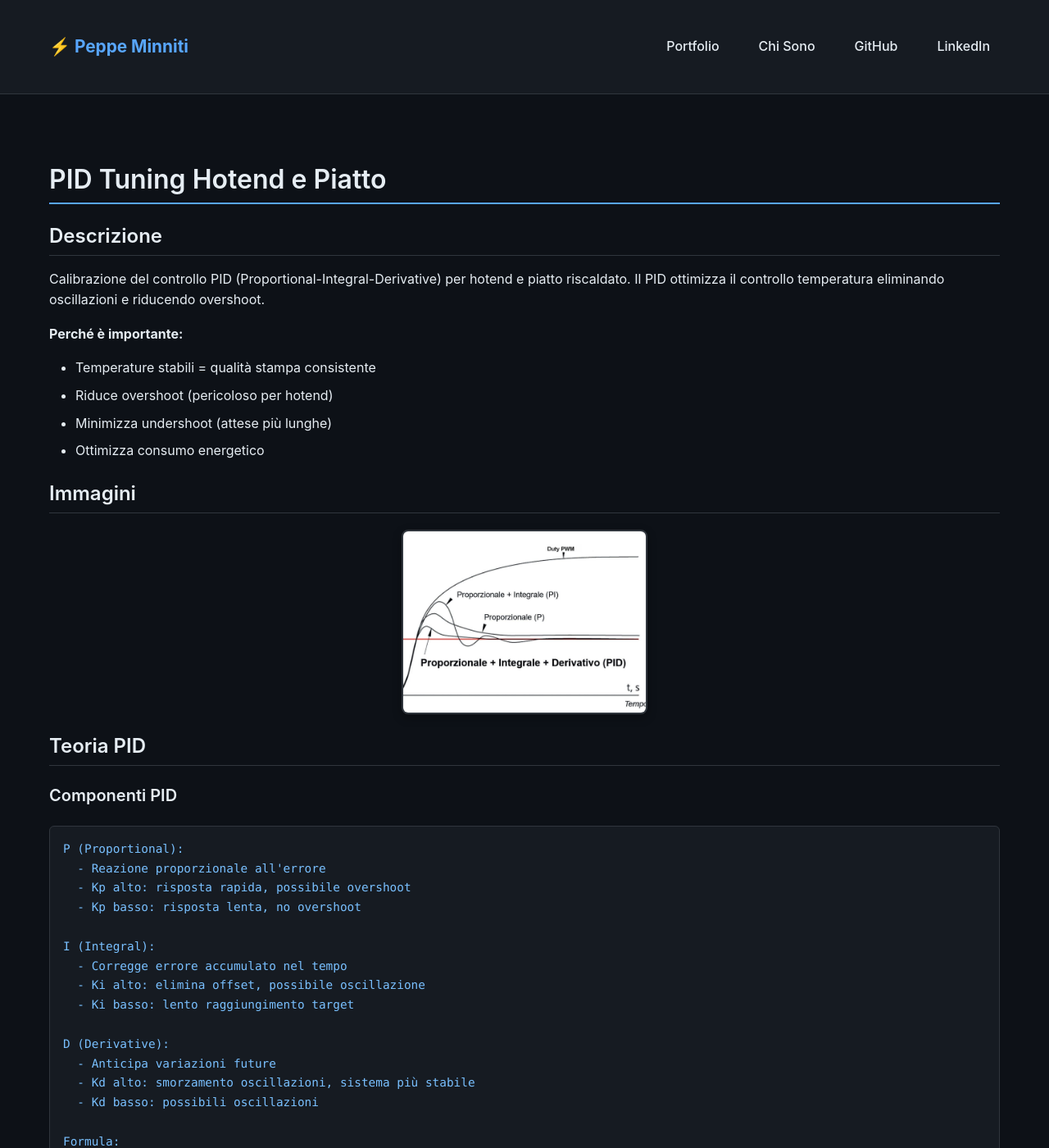
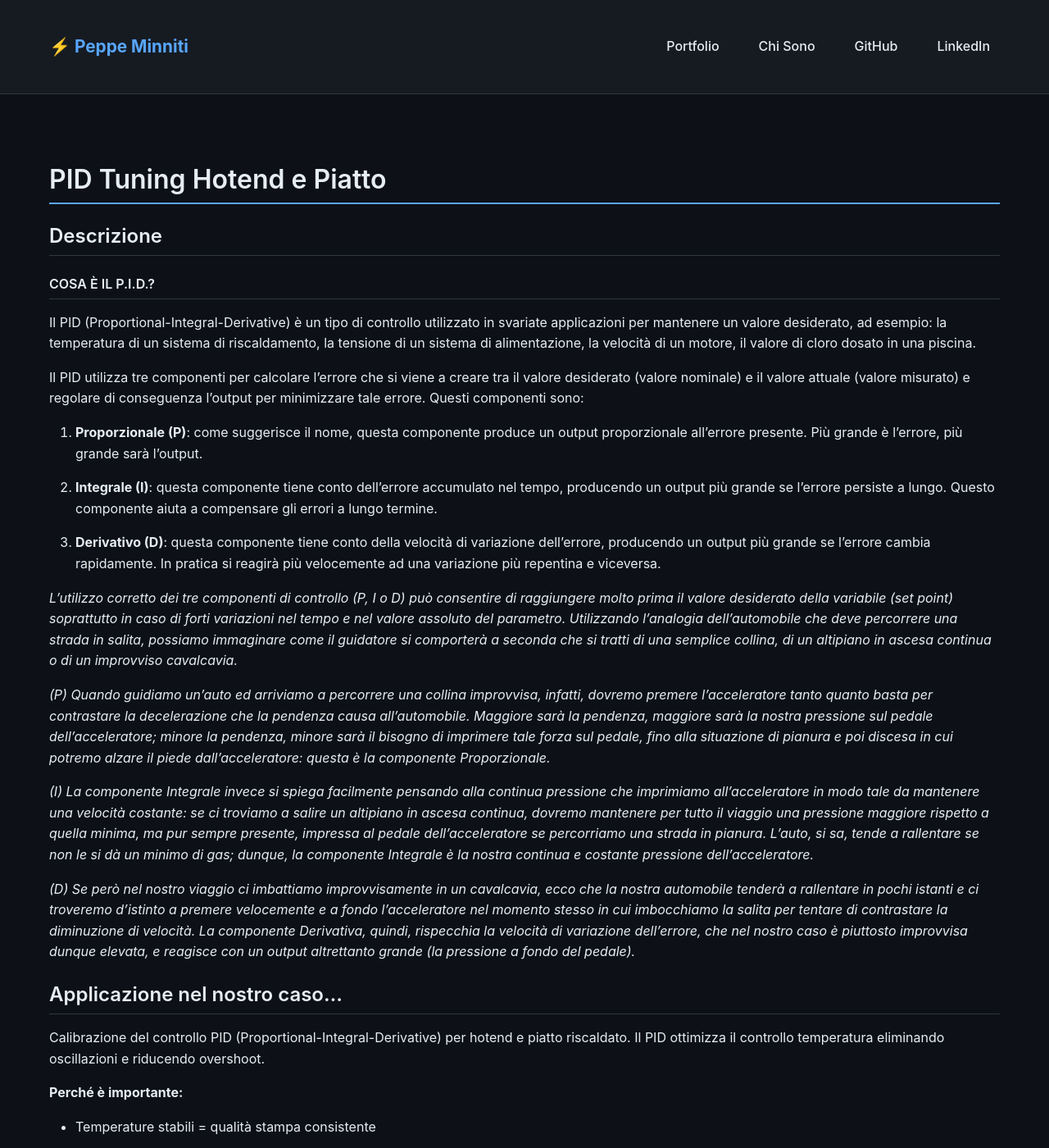
Before and after one commit to PeppeMinniti/Blog, a Jekyll site: the page built from stampante-3d/fasi-realizzazione/5-calibrazione-tuning/pid-tuning-hotend-piatto.md, in a window 1280 px wide and 1400 px high. Shown: the whole window at 82% size. Built offline with Jekyll 4.4.1, drawn with Linux system fonts in a browser that asks for light colours.

Commit message:
upload pid

```diff
--- a/stampante-3d/fasi-realizzazione/5-calibrazione-tuning/pid-tuning-hotend-piatto.md
+++ b/stampante-3d/fasi-realizzazione/5-calibrazione-tuning/pid-tuning-hotend-piatto.md
@@ -5,6 +5,29 @@ title: "PID Tuning Hotend e Piatto"
 # PID Tuning Hotend e Piatto
 
 ## Descrizione
+
+#### COSA È IL P.I.D.?
+Il PID (Proportional-Integral-Derivative) è un tipo di controllo utilizzato in svariate applicazioni per mantenere un valore desiderato, ad esempio: la temperatura di un sistema di riscaldamento, la tensione di un sistema di alimentazione, la velocità di un motore, il valore di cloro dosato in una piscina.
+
+Il PID utilizza tre componenti per calcolare l’errore che si viene a creare tra il valore desiderato (valore nominale) e il valore attuale (valore misurato) e regolare di conseguenza l’output per minimizzare tale errore. Questi componenti sono:
+
+1. **Proporzionale (P)**: come suggerisce il nome, questa componente produce un output proporzionale all’errore presente. Più grande è l’errore, più grande sarà l’output.
+
+2. **Integrale (I)**: questa componente tiene conto dell’errore accumulato nel tempo, producendo un output più grande se l’errore persiste a lungo. Questo componente aiuta a compensare gli errori a lungo termine.
+
+3. **Derivativo (D)**: questa componente tiene conto della velocità di variazione dell’errore, producendo un output più grande se l’errore cambia rapidamente. In pratica si reagirà più velocemente ad una variazione più repentina e viceversa.
+
+_L’utilizzo corretto dei tre componenti di controllo (P, I o D) può consentire di raggiungere molto prima il valore desiderato della variabile (set point) soprattutto in caso di forti variazioni nel tempo e nel valore assoluto del parametro._
+_Utilizzando l’analogia dell’automobile che deve percorrere una strada in salita, possiamo immaginare come il guidatore si comporterà a seconda che si tratti di una semplice collina, di un altipiano in ascesa continua o di un improvviso cavalcavia._
+
+_(P) Quando guidiamo un’auto ed arriviamo a percorrere una collina improvvisa, infatti, dovremo premere l’acceleratore tanto quanto basta per contrastare la decelerazione che la pendenza causa all’automobile. Maggiore sarà la pendenza, maggiore sarà la nostra pressione sul pedale dell’acceleratore; minore la pendenza, minore sarà il bisogno di imprimere tale forza sul pedale, fino alla situazione di pianura e poi discesa in cui potremo alzare il piede dall’acceleratore: questa è la componente Proporzionale._
+
+_(I) La componente Integrale invece si spiega facilmente pensando alla continua pressione che imprimiamo all’acceleratore in modo tale da mantenere una velocità costante: se ci troviamo a salire un altipiano in ascesa continua, dovremo mantenere per tutto il viaggio una pressione maggiore rispetto a quella minima, ma pur sempre presente, impressa al pedale dell’acceleratore se percorriamo una strada in pianura. L’auto, si sa, tende a rallentare se non le si dà un minimo di gas; dunque, la componente Integrale è la nostra continua e costante pressione dell’acceleratore._
+
+_(D) Se però nel nostro viaggio ci imbattiamo improvvisamente in un cavalcavia, ecco che la nostra automobile tenderà a rallentare in pochi istanti e ci troveremo d’istinto a premere velocemente e a fondo l’acceleratore nel momento stesso in cui imbocchiamo la salita per tentare di contrastare la diminuzione di velocità. La componente Derivativa, quindi, rispecchia la velocità di variazione dell’errore, che nel nostro caso è piuttosto improvvisa dunque elevata, e reagisce con un output altrettanto grande (la pressione a fondo del pedale)._
+
+
+## Applicazione nel nostro caso...
 
 Calibrazione del controllo PID (Proportional-Integral-Derivative) per hotend e piatto riscaldato. Il PID ottimizza il controllo temperatura eliminando oscillazioni e riducendo overshoot.
 
```
